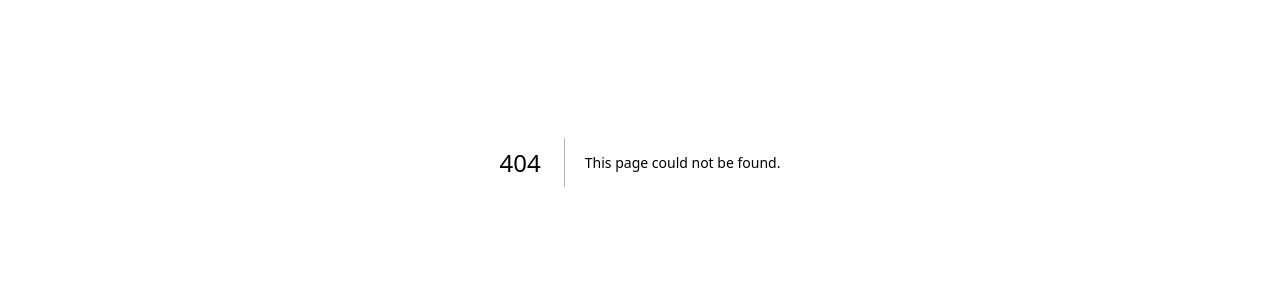
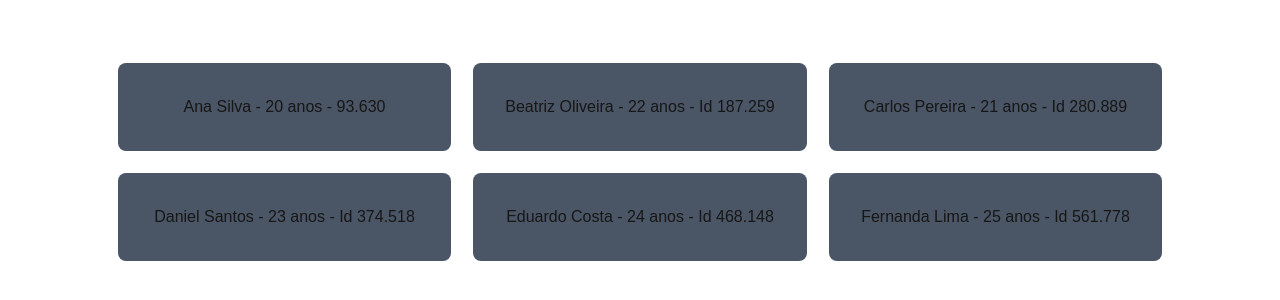
Before and after one commit to LaioGabriel/Estudando-React-e-NEXT, a Next.js app: page /teste/jsx-3 in a window 1280 px wide. Before the commit this address had no page. Shown: the part 238-538 px from the top of the page. Built offline with nearby package versions, Linux system fonts and the light colour scheme.

Commit message:
Adiciona novos exemplos de JSX e remove componentes não utilizados

```diff
--- /dev/null
+++ b/app/teste/jsx-2/page.tsx
@@ -0,0 +1,26 @@
+export default function Interativo(){
+    const numero = 10;
+    return(
+
+         <div className="flex flex-col h-screen items-center justify-center"  >
+
+            <h1 className="text-3xl font-bold">
+                É par ou impar?
+            </h1>
+
+
+        <button className="bg-blue-600 hover:bg-blue-700 text-white px-34 py-4 rounded-lg mt-4">
+            Número escolhido: {numero}
+        </button>
+
+        <div>{numero % 2 === 0 ? (<h1 className="text-green-700 bg-amber-50 p-4 rounded-lg mt-3.5">É par</h1>)
+        :
+        (<h1 className="text-red-600 bg-white p-4 rounded-lg mt-3.5">É ímpar</h1>)}</div>
+
+
+
+
+        </div>
+
+    )
+}
--- /dev/null
+++ b/app/teste/jsx-3/page.tsx
@@ -0,0 +1,59 @@
+
+const random = Math.random();
+
+
+export default function ExemploJsx(){
+     const alunos = [
+          {nome: "Ana Silva" , idade: 20 , id: 1 , matricula: idMatricula(1)},
+          {nome: "Beatriz Oliveira" , idade: 22 , id: 2 , matricula: idMatricula(2)},
+          {nome: "Carlos Pereira" , idade: 21 , id: 3 , matricula: idMatricula(3)},
+          {nome: "Daniel Santos" , idade: 23 , id: 4 , matricula: idMatricula(4)},
+          {nome: "Eduardo Costa" , idade: 24 , id: 5 , matricula: idMatricula(5)},
+          {nome: "Fernanda Lima" , idade: 25 , id: 6 , matricula: idMatricula(6)}
+     ];
+    function idMatricula(id: number){
+            return id *random *100
+    }
+    return(
+        <div className="flex flex-col gap-3.5 justify-center h-screen items-center">
+
+            <div className="grid grid-cols-3  gap-5.5">
+            <div id="card" className=" bg-gray-600  rounded-lg p-8 ">
+                 <span className="flex items-center justify-center">
+                    {alunos[0].nome} - {alunos[0].idade} anos - {alunos[0].matricula.toFixed(3)}
+                    </span>
+            </div>
+            <div id="card" className=" bg-gray-600  rounded-lg p-8">
+                 <span className="flex items-center justify-center">
+                    {alunos[1].nome} - {alunos[1].idade} anos - Id {alunos[1].matricula.toFixed(3)}
+                    </span>
+            </div>
+            <div id="card" className=" bg-gray-600  rounded-lg p-8">
+                 <span className="flex items-center justify-center">
+                    {alunos[2].nome} - {alunos[2].idade} anos - Id {alunos[2].matricula.toFixed(3)}
+                    </span>
+            </div>
+
+            <div id="card" className=" bg-gray-600  rounded-lg p-8">
+                 <span className="flex items-center justify-center">
+                    {alunos[3].nome} - {alunos[3].idade} anos - Id {alunos[3].matricula.toFixed(3)}
+                    </span>
+            </div>
+            <div id="card" className=" bg-gray-600  rounded-lg p-8">
+                 <span className="flex items-center justify-center">
+                    {alunos[4].nome} - {alunos[4].idade} anos - Id {alunos[4].matricula.toFixed(3)}
+                    </span>
+            </div>
+            <div id="card" className=" bg-gray-600  rounded-lg p-8">
+                 <span className="flex items-center justify-center">
+                    {alunos[5].nome} - {alunos[5].idade} anos - Id {alunos[5].matricula.toFixed(3)}
+                    </span>
+            </div>
+
+            </div>
+
+        </div>
+
+
+    )
+}
--- /dev/null
+++ b/app/teste/jsx-4/page.tsx
@@ -0,0 +1,35 @@
+     export default function ExemploJsx(){
+
+    const alunos = [
+          {nome: "Ana Silva" , idade: 20 , id: 1 },
+          {nome: "Beatriz Oliveira" , idade: 22 , id: 2 },
+          {nome: "Carlos Pereira" , idade: 21 , id: 3 },
+          {nome: "Daniel Santos" , idade: 23 , id: 4 },
+          {nome: "Eduardo Costa" , idade: 24 , id: 5 },
+          {nome: "Fernanda Lima" , idade: 25 , id: 6 },
+          {nome: "Laio Gabriel" , idade: 26 , id: 7 }
+     ];
+
+     const spans = alunos.map((aluno) =>{
+        return (
+            <div id="card" key={aluno.id} className=" bg-gray-600  rounded-lg p-8 ">
+                 <span key={aluno.id} className="flex items-center justify-center">
+                    {aluno.nome} - {aluno.idade} anos
+                    </span>
+            </div>
+        )
+     });
+
+    return(
+        <div className="flex flex-col gap-3.5 justify-center h-screen items-center">
+
+            <div className="grid grid-cols-3  gap-5.5">
+                {spans}
+            </div>
+
+        </div>
+    )
+
+}
+//Ainda não estudei a parte de mudança dinâmica de estado em React, então esse exemplo é estático.
+//Mas pra um iniciante ate q tá bom.
--- a/app/teste/jsx/page.jsx
+++ b/app/teste/jsx/page.jsx
@@ -1,18 +1,30 @@
-let randomNumber = Math.random() ;
+
 export default function ExemploJsx(){
 
     return(
         <div className="flex flex-col gap-3.5 justify-center h-screen items-center">
+
+            <div className="grid grid-cols-3  gap-5.5">
             <div id="card" className=" bg-gray-600 p-12 rounded-lg">
                  <h1>Exemplo de JSX</h1>
+            </div>
+            <div id="card" className=" bg-gray-600 p-12 rounded-lg">
+                 <h1>Exemplo de JSX</h1>
+            </div>
+            <div id="card" className=" bg-gray-600 p-12 rounded-lg">
+                 <h1>Exemplo de JSX</h1>
+            </div>
 
-            <div>
-                <span>teste {7*2} </span>
-                    <span>{randomNumber}</span>
+            <div id="card" className=" bg-gray-600 p-12 rounded-lg">
+                 <h1>Exemplo de JSX</h1>
+            </div>
+            <div id="card" className=" bg-gray-600 p-12 rounded-lg">
+                 <h1>Exemplo de JSX</h1>
+            </div><div id="card" className=" bg-gray-600 p-12 rounded-lg">
+                 <h1>Exemplo de JSX</h1>
             </div>
 
             </div>
-
 
         </div>
 
--- a/app/teste/page.tsx
+++ /dev/null
@@ -1,23 +0,0 @@
-import Link from "next/link";
-
-export default function PrimeiroComponente(){
-    return(
-        <div className="flex flex-col h-screen items-center justify-center"  >
-
-            <h1 className="text-3xl font-bold">
-                Primeiro componente da aplicação
-            </h1>
-
-
-        <button className="bg-blue-600 hover:bg-blue-700 text-white px-34 py-4 rounded-lg mt-4">
-            Salvar
-        </button>
-
-        <Link href="/">Ir para o componente principal</Link>
-
-
-        </div>
-
-
-    )
-}
```
